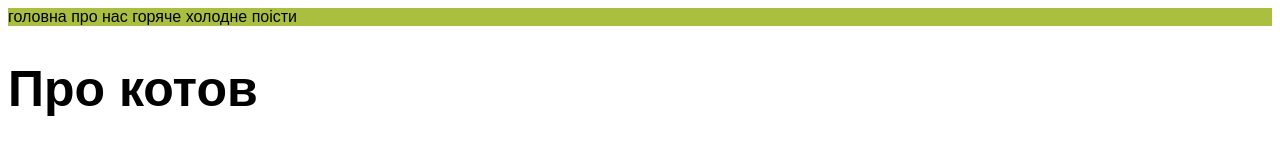
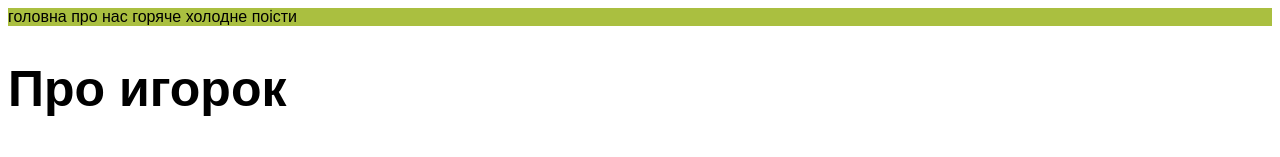
Before and after one commit to Nadia864/test, a plain HTML site: page index.html in a window 1280 px wide. Shown: the top 157 px of the page. Drawn offline with Linux system fonts and the light colour scheme.

Commit message:
Update index.html

```diff
--- a/index.html
+++ b/index.html
@@ -16,7 +16,7 @@
         <main>
 
 
-<h1 style="font-size: 50px "> Про котов
+<h1 style="font-size: 50px "> Про игорок
  </h1>
 
 <h2 style="font-size: 40px "> Про пушистих котов </h2>
```
